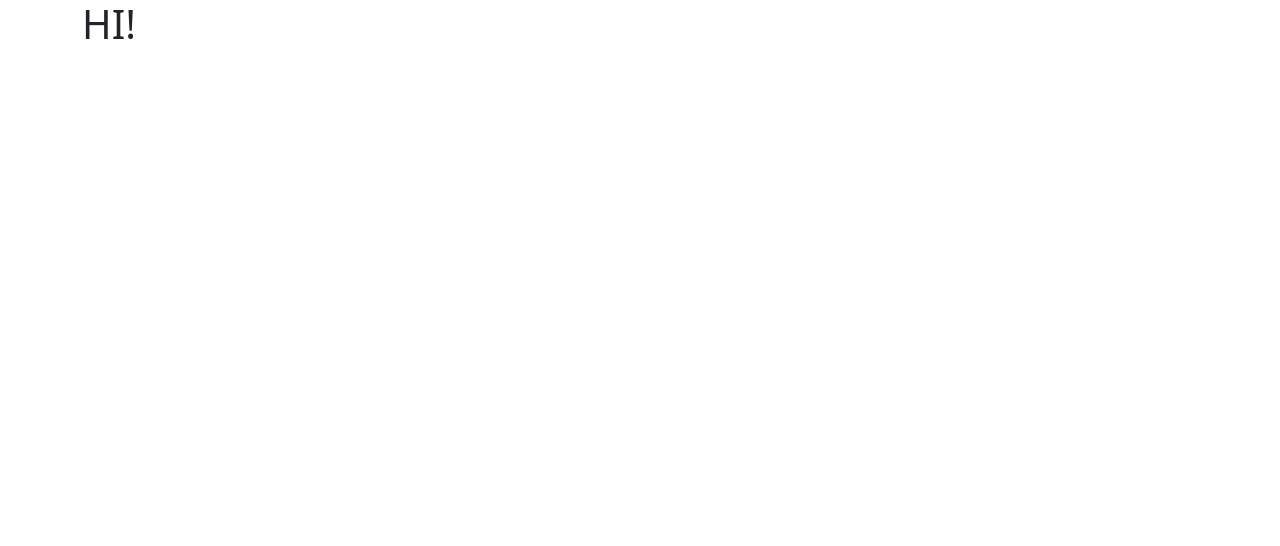
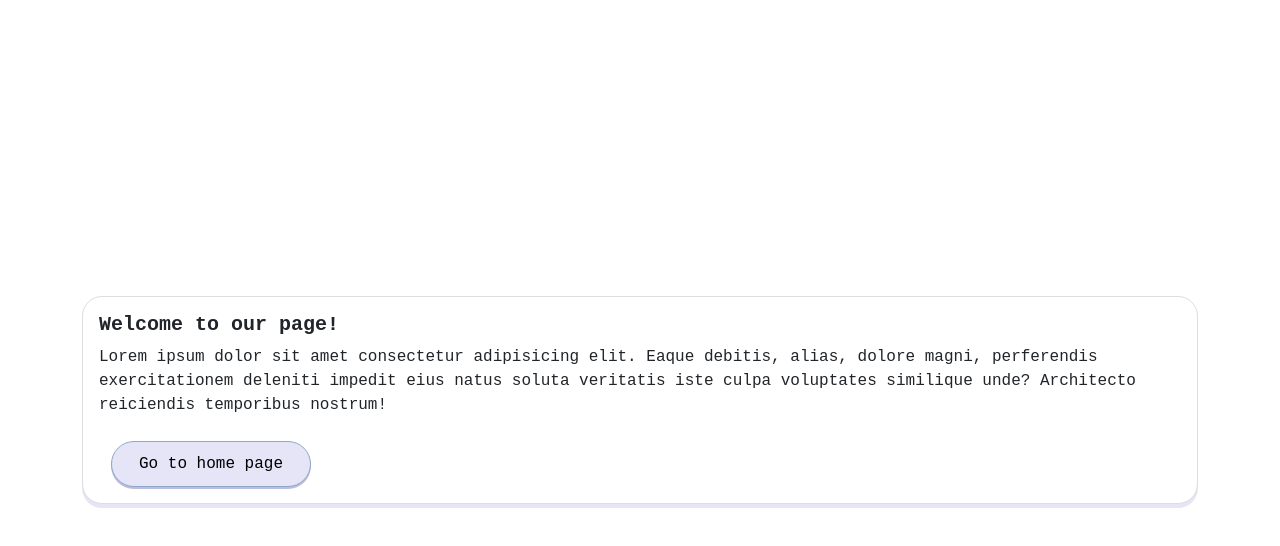
Before and after one commit to Luovtyrell/React-budgets, a React (Vite) app: page /welcome in a window 1280 px wide. Shown: the top 546 px of the page. Built offline with nearby package versions, Linux system fonts and the light colour scheme.

Commit message:
Established Routes for Welcome and Home Pages. Updated Styles.

```diff
--- a/src/components/BudgetInProgress/BudgetInProgress.css
+++ b/src/components/BudgetInProgress/BudgetInProgress.css
@@ -1,7 +1,7 @@
 .dotted-separator {
-  border-top: 0.30rem dotted lightgray; /* 5px convertido a rem */
-  width: 60rem; /* Ajusta el ancho en rem */
-  margin: 0 auto; /* Centra la línea */
-  margin-top: 3.125rem; /* 50px convertido a rem */
+  border-top: 0.30rem dotted lightgray;
+  width: 60rem;
+  margin: 0 auto;
+  margin-top: 3.125rem;
   display: flex;
 }
--- a/src/components/PurchaseOptions/PurchaseOptions.css
+++ b/src/components/PurchaseOptions/PurchaseOptions.css
@@ -1,7 +1,7 @@
 .purchase-option {
   display: flex;
   align-items: center;
-  margin-bottom: 12px; /* Espacio entre las opciones */
+  margin-bottom: 12px;
 }
 
 .button-page-web {
@@ -36,13 +36,13 @@
   border-radius: 50%;
   border: none;
   background-color: #bcbcdd;
-  color: #ffffff;
+  color: white;
   font-size: 8px;
   display: flex;
   align-items: center;
   justify-content: center;
   cursor: pointer;
-  box-shadow: 0 4px 8px rgba(0, 0, 0, 0.1);
+  box-shadow: 0 2px 4px lightgray;
   transition: background-color 0.3s ease;
   margin-right: 10px;
 }
--- a/src/components/PurchaseOptions/PurchaseOptions.jsx
+++ b/src/components/PurchaseOptions/PurchaseOptions.jsx
@@ -1,5 +1,5 @@
 import { useState } from "react";
-import "./purchaseOptions.css";
+import "./PurchaseOptions.css";
 
 export default function PurchaseOptions() {
   const [pagesNumber, setPagesNumber] = useState(0);
@@ -34,7 +34,7 @@ export default function PurchaseOptions() {
     <>
       <div>
         <div className="purchase-option">
-          <button onClick={infoNumberPages} class="info-button">
+          <button onClick={infoNumberPages} className="info-button">
             i
           </button>
           <span>Nombre de pàgines:</span>
@@ -80,7 +80,7 @@ export default function PurchaseOptions() {
         )}
 
         <div className="purchase-option">
-          <button onClick={infoNumberIdioms} class="info-button">
+          <button onClick={infoNumberIdioms} className="info-button">
             i
           </button>
           <span>Nombre de llenguatges:</span>
--- a/src/pages/Home/BudgetHome.css
+++ b/src/pages/Home/BudgetHome.css
@@ -16,3 +16,14 @@
   align-items: center;
   height: 100%;
 }
+
+.welcome-button {
+  background-color: #e5e5f7;
+  box-shadow: 0 2px 0px #bcbcdd;
+  border: #8ca9c8 1px solid,
+}
+
+.welcome-button:hover {
+  background-color: #bcbcdd;
+  border: none
+}
--- a/src/pages/Home/BudgetHome.jsx
+++ b/src/pages/Home/BudgetHome.jsx
@@ -15,7 +15,7 @@ const Home = () => {
             <img src="src/assets/hucha.png" width="30" height="24" />
             React budgets
           </span>
-          <Link to='/welcome'><button>Welcome page</button></Link>
+          <Link to='/welcome'><button className="welcome-button rounded-pill">Welcome page</button></Link>
         </div>
       </nav>
       <div className="container d-flex justify-content-center align-items-center">
--- /dev/null
+++ b/src/pages/Welcome/BudgetWelcome.css
@@ -0,0 +1,25 @@
+.btn-main {
+  background-color: #e5e5f7;
+  box-shadow: 0 2px 0px #bcbcdd;
+  border: 1px solid #8ca9c8;
+  padding: 10px 20px;
+  width: 200px;
+  text-align: center;
+}
+
+.btn-main:hover,
+.btn-main:focus {
+  background-color: #bcbcdd;
+  border: 1px solid transparent;
+  box-shadow: none;
+}
+
+.card-welcome {
+  background-color: rgb(255, 255, 255);
+  border-radius: 20px;
+  box-shadow: 0 4px 8px rgba(141, 141, 141, 0.1);
+  border: 1px solid #ddd;
+  border-radius: 20px;
+  box-shadow: 0 4px 0px #e5e5f7;
+  font-family: 'Courier New', Courier, monospace;
+}
--- a/src/pages/Welcome/BudgetWelcome.jsx
+++ b/src/pages/Welcome/BudgetWelcome.jsx
@@ -1,7 +1,27 @@
+import { Link } from "react-router-dom";
+import "./BudgetWelcome.css";
+
 const BudgetWelcome = () => {
   return (
-    <div>
-      <h1>HI!</h1>
+    <div className="d-flex justify-content-center align-items-center vh-100">
+      <div className="card card-welcome">
+        <div className="card-body">
+          <h5 className="card-title fw-semibold">Welcome to our page!</h5>
+          <p className="card-text">
+            Lorem ipsum dolor sit amet consectetur adipisicing elit. Eaque
+            debitis, alias, dolore magni, perferendis exercitationem deleniti
+            impedit eius natus soluta veritatis iste culpa voluptates similique
+            unde? Architecto reiciendis temporibus nostrum!
+          </p>
+          <div className="container mt-4">
+            <Link to="/">
+              <button className="btn-main btn-primary rounded-pill">
+                Go to home page
+              </button>
+            </Link>
+          </div>
+        </div>
+      </div>
     </div>
   );
 };
```
